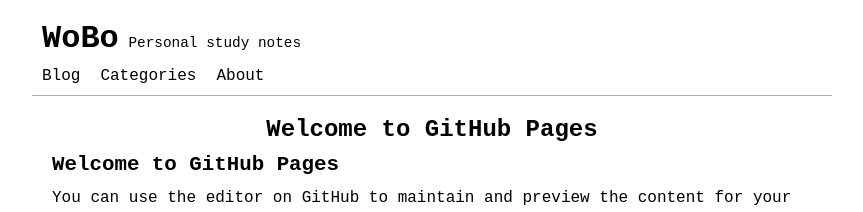
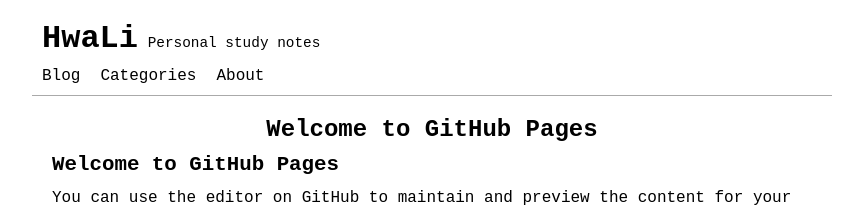
Before and after one commit to hualiy/hualiy.github.io, a Jekyll site: the page built from index.md, in a window 1280 px wide. Shown: the top 212 px of the page, without its empty margins (208-1071 px from the left). Built offline with Jekyll 4.4.1, drawn with Linux system fonts in a browser that asks for light colours; our own code applies the rules of GitHub Pages for plain Markdown files; the list of posts is cut into pages by our own code.

Commit message:
Update _config.yml

```diff
--- a/_config.yml
+++ b/_config.yml
@@ -13,7 +13,7 @@
 # you will see them accessed via {{ site.title }}, {{ site.email }}, and so on.
 # You can create any custom variable you would like, and they will be accessible
 # in the templates via {{ site.myvariable }}.
-title: WoBo
+title: HwaLi
 author: hwali
 email: hwa.li@outlook.com
 description: Personal study notes
```
